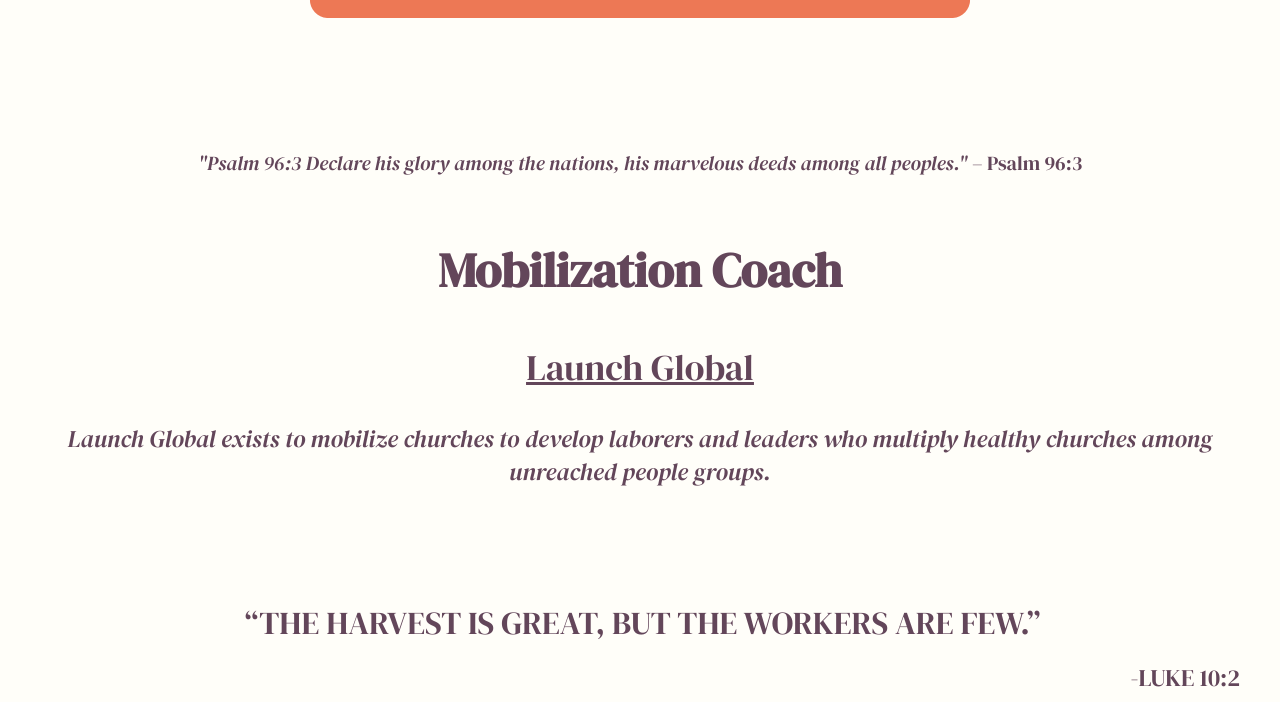
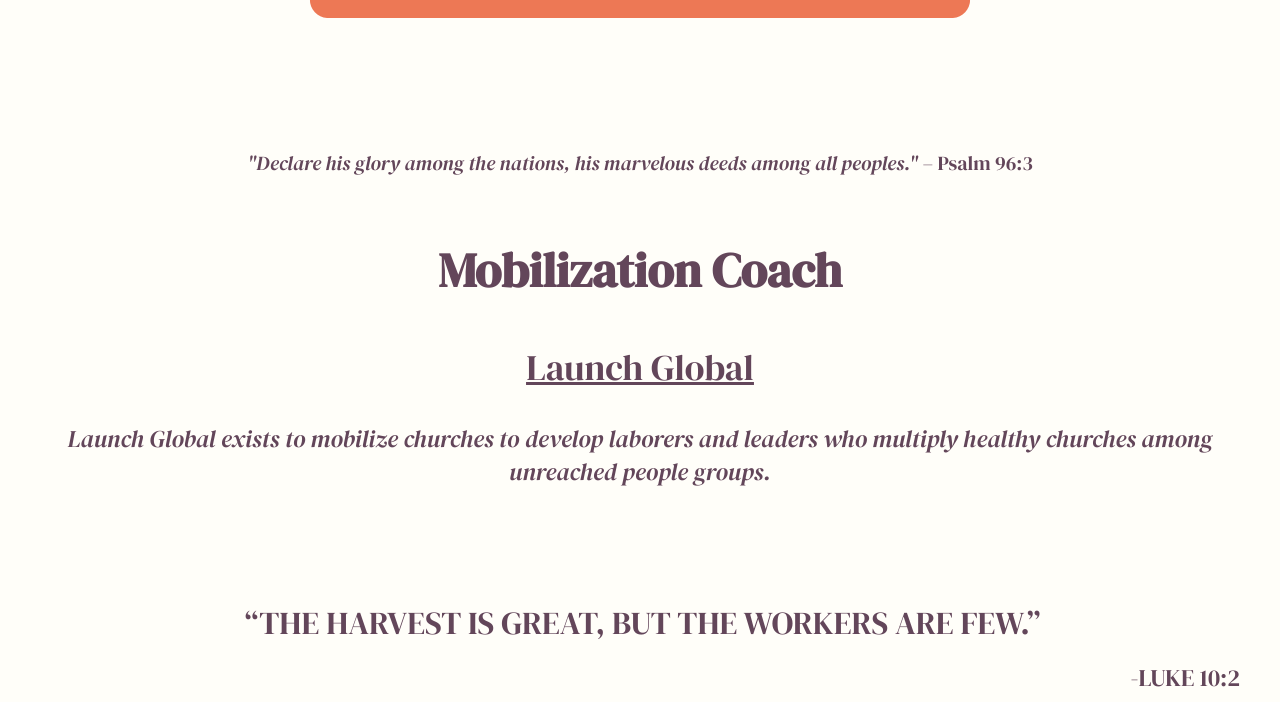
Before and after one commit to kisernl/partner-with, a website built with Vite: page kristin/index.html in a window 1280 px wide. Shown: the part 1310-2012 px from the top of the page. Built offline with nearby package versions, Linux system fonts and the light colour scheme.

Commit message:
edit text in hero-2

```diff
--- a/kristin/index.html
+++ b/kristin/index.html
@@ -40,8 +40,8 @@
           <div id="hero-2">
             <p>
               <i
-                >"Psalm 96:3 Declare his glory among the nations, his marvelous
-                deeds among all peoples."</i
+                >"Declare his glory among the nations, his marvelous deeds among
+                all peoples."</i
               >
               – Psalm 96:3
             </p>
```
